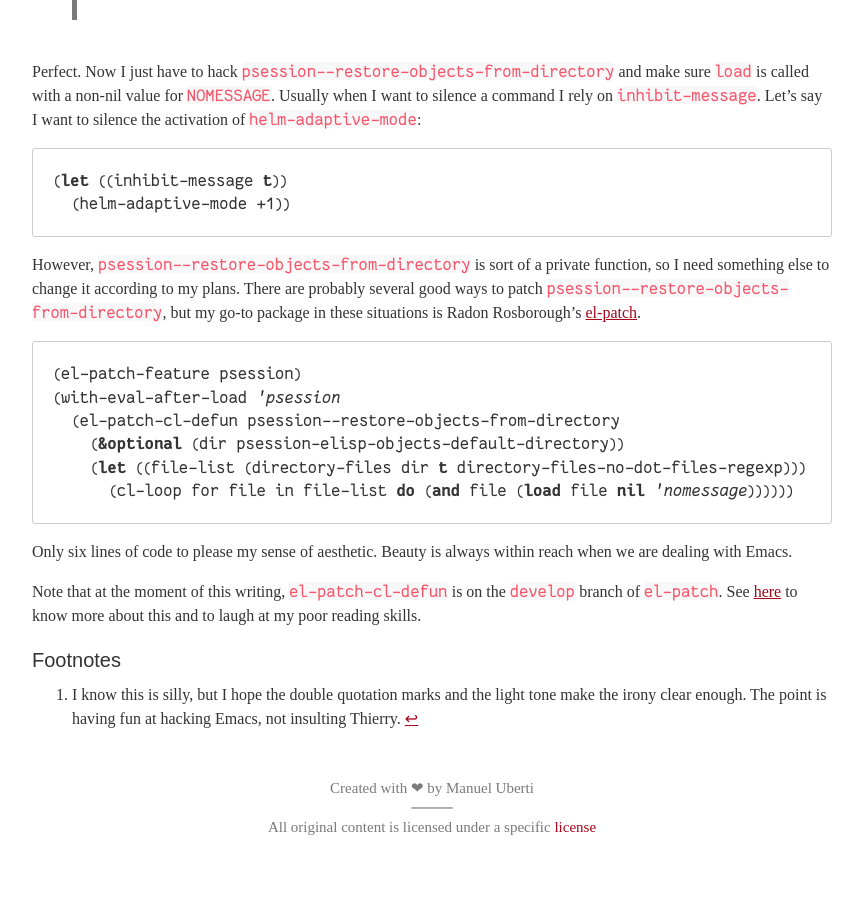
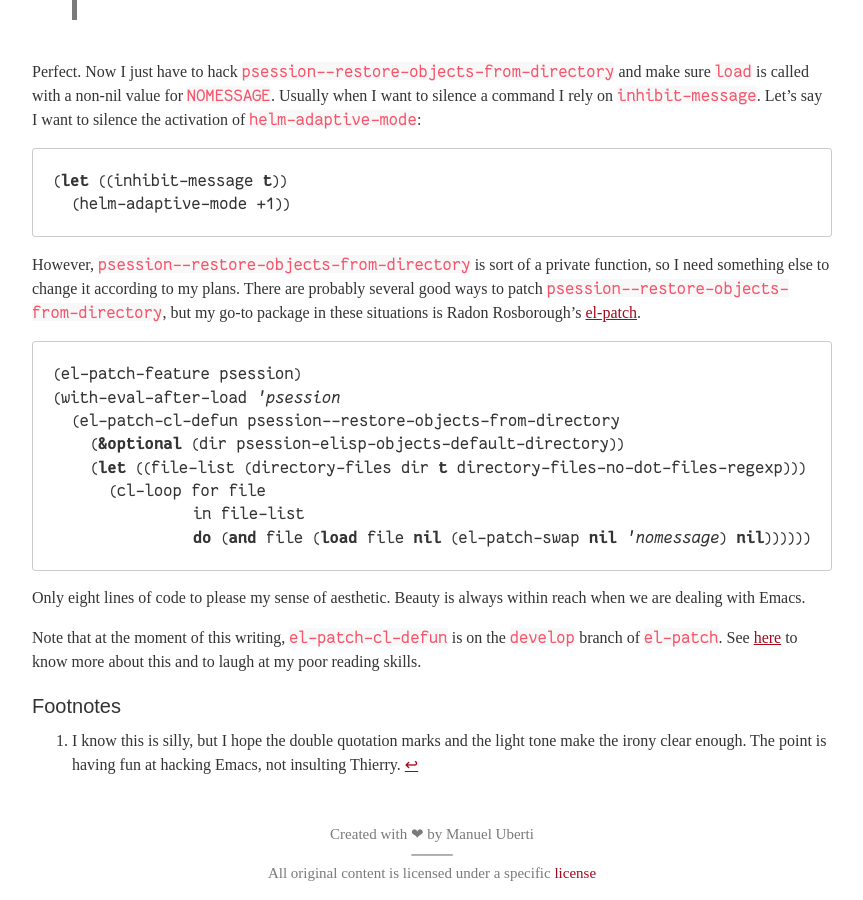
Before and after one commit to manuel-uberti/manuel-uberti.github.io, a Jekyll site: the page built from _posts/2019-12-01-el-patch.md, in a window 1280 px wide and 900 px high, scrolled down 1215 px. Shown: the whole window, without its empty margins (208-1071 px from the left). Built offline with Jekyll 4.4.1, drawn with Linux system fonts in a browser that asks for light colours; some web fonts are replaced; before the commit the page ends 2068 px from its top, so only the background shows below that.

Commit message:
Use el-patch-swap

````diff
--- a/_posts/2019-12-01-el-patch.md
+++ b/_posts/2019-12-01-el-patch.md
@@ -78,10 +78,12 @@ go-to package in these situations is Radon Rosborough’s [el-patch](https://gi
   (el-patch-cl-defun psession--restore-objects-from-directory
     (&optional (dir psession-elisp-objects-default-directory))
     (let ((file-list (directory-files dir t directory-files-no-dot-files-regexp)))
-      (cl-loop for file in file-list do (and file (load file nil 'nomessage))))))
+      (cl-loop for file
+               in file-list
+               do (and file (load file nil (el-patch-swap nil 'nomessage) nil))))))
 ```
 
-Only six lines of code to please my sense of aesthetic. Beauty is always within
+Only eight lines of code to please my sense of aesthetic. Beauty is always within
 reach when we are dealing with Emacs.
 
 Note that at the moment of this writing, `el-patch-cl-defun` is on the `develop`
````
